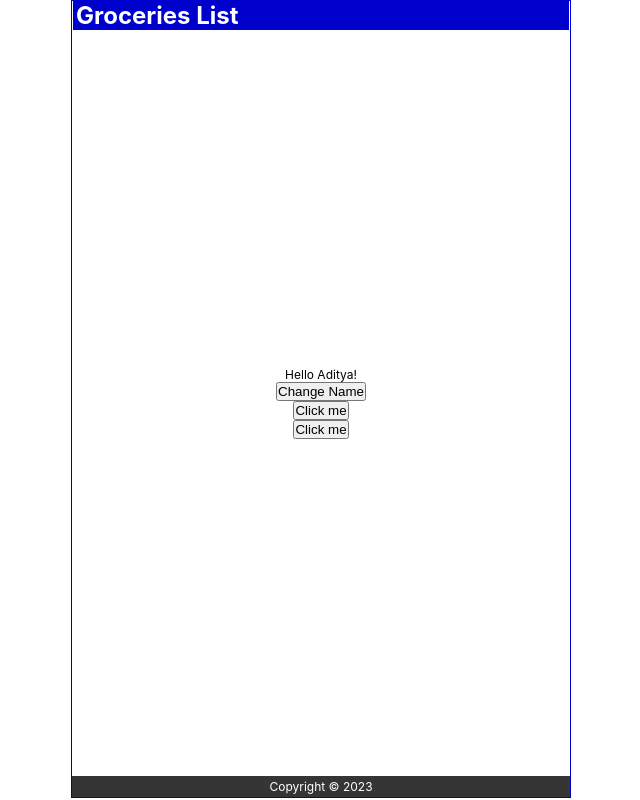
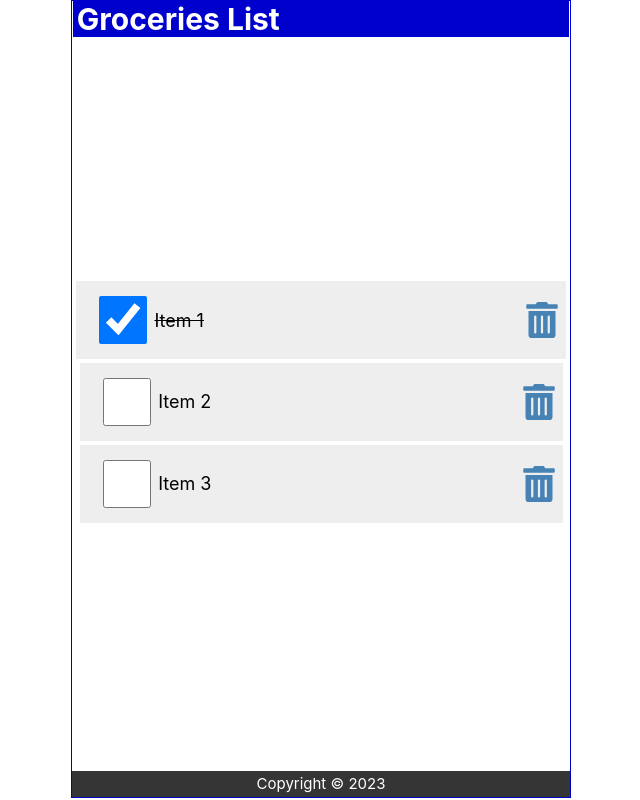
Before and after one commit to AdityaDey4/React_JS, a React (Create React App) app: page / in a window 1280 px wide. Shown: the whole page, without its empty margins (319-959 px from the left). Built offline with nearby package versions, Linux system fonts and the light colour scheme.

Commit message:
all about list & keys

```diff
--- a/package.json
+++ b/package.json
@@ -8,6 +8,7 @@
     "@testing-library/user-event": "^13.5.0",
     "react": "^18.2.0",
     "react-dom": "^18.2.0",
+    "react-icons": "^4.7.1",
     "react-scripts": "5.0.1",
     "web-vitals": "^2.1.4"
   },
--- a/src/Content.js
+++ b/src/Content.js
@@ -1,40 +1,76 @@
 import { useState } from "react";
+import { FaTrashAlt } from "react-icons/fa"
+
+const myItems = [
+    {
+        id : 1,
+        check : true,
+        item : "Item 1"
+    },
+    {
+        id : 2,
+        check : false,
+        item : "Item 2"
+    },
+    {
+        id : 3,
+        check : false,
+        item : "Item 3"
+    }
+];
 const Content = () => {
 
-    const [name, setname] = useState("Aditya");
-    const [count, setCount] = useState(0);
+    const [items, setItems] = useState(myItems);
 
-    const handleNameChange = ()=> {
+    const handleCheck = (id) => {
 
-        const names = ['Bob', 'Kevin', 'Aditya'];
-        const random = Math.floor(Math.random()*3);
+        const newItems = items.map(item =>
+            item.id === id
+                ? {...item, check : !item.check}
+                : item
+        );
 
-        setname(names[random]);
+        setItems(newItems);
+        localStorage.setItem("localStorage", JSON.stringify(newItems));
     }
-    const handleClick = ()=> {
-        setCount(count+1);
-        setCount(count+1);
-        console.log(count);
-        // when we call this function, then whatever the initial value of count is, that value will be printed
-    }
-    const handleClick2 = ()=> {
-        console.log(count);
+
+    const handleDelete = (id) => {
+
+        const newItems = items.filter(item => item.id != id);
+        setItems(newItems);
+        localStorage.setItem("localStorage", JSON.stringify(newItems));
     }
 
     return (
 
         <main>
-
-            <p>
-                Hello {name}!
-            </p>
-
-            <button onClick={handleNameChange}>Change Name</button>
-            <button onClick={handleClick}>Click me</button>
-            <button onClick={handleClick2}>Click me</button>
-
+            {items.length ? (
+            <ul>
+                    {items.map((item) => (
+                        <li className="item" key={item.id}>
+                            <input
+                                type="checkbox"
+                                onChange={()=> handleCheck(item.id)}
+                                checked={item.check}
+                            />
+                            <label
+                                style={ (item.check) ? {textDecoration : "line-through"} : null}
+                                onClick={()=> handleCheck(item.id)}>
+                                    {item.item}
+                            </label>
+                            <FaTrashAlt
+                                onClick={()=> handleDelete(item.id)}
+                                role="button"
+                                tabIndex="0"
+                            />
+                        </li>
+                    ))}
+                </ul>
+            ): (
+                <p style={{ marginTop: "2rem", textAlign: "center"}}>Your list is Empty</p>
+            )}
         </main>
     )
 }
 
-export default Content
+export default Content;
--- a/src/index.css
+++ b/src/index.css
@@ -5,7 +5,7 @@
 }
 
 html {
-  font-size: 12px;
+  font-size: 15px;
 }
 
 body {
@@ -47,7 +47,7 @@ main {
   flex-direction: column;
   flex-grow: 1;
   justify-content: center;
-  align-items: center;
+  align-items: left;
   overflow-y: auto;
 }
 
@@ -57,3 +57,62 @@ footer {
   display: grid;
   place-content: center;
 }
+
+ul {
+  width: 100%;
+  list-style: none;
+  padding: 0.25rem 0.25rem;
+}
+
+ul li::before {
+  content: "\2000";
+}
+
+.item {
+  display: flex;
+  justify-content: start;
+  align-items: center;
+  padding: 0.5rem 0 0.5rem 0.5rem;
+  margin: 0.25rem;
+  background-color: #eee;
+}
+
+.item:first-child {
+  margin: 0;
+}
+
+.item input[type="checkbox"] {
+  text-align: center;
+  width: 2.5rem;
+  width: 48px;
+  min-width: 48px;
+  height: 2.5rem;
+  height: 48px;
+  min-height: 48px;
+  cursor: pointer;
+  margin: 0.5rem;
+}
+
+.item input[type="checkbox"]:focus+ label {
+  text-decoration: underline;
+}
+
+.item > label {
+  font-size: 1.2rem;
+  flex-grow: 1;
+}
+
+.item svg {
+  width: 48px;
+  min-width: 48px;
+  height: 36px;
+  font-size: 1rem;
+  color: steelblue;
+  cursor: pointer;
+}
+
+.item svg:focus,
+.item svg:hover {
+  color: red;
+  outline: none;
+}
```
Also changed, not shown: 1 other file (tests, documents, lock files or other folders).
